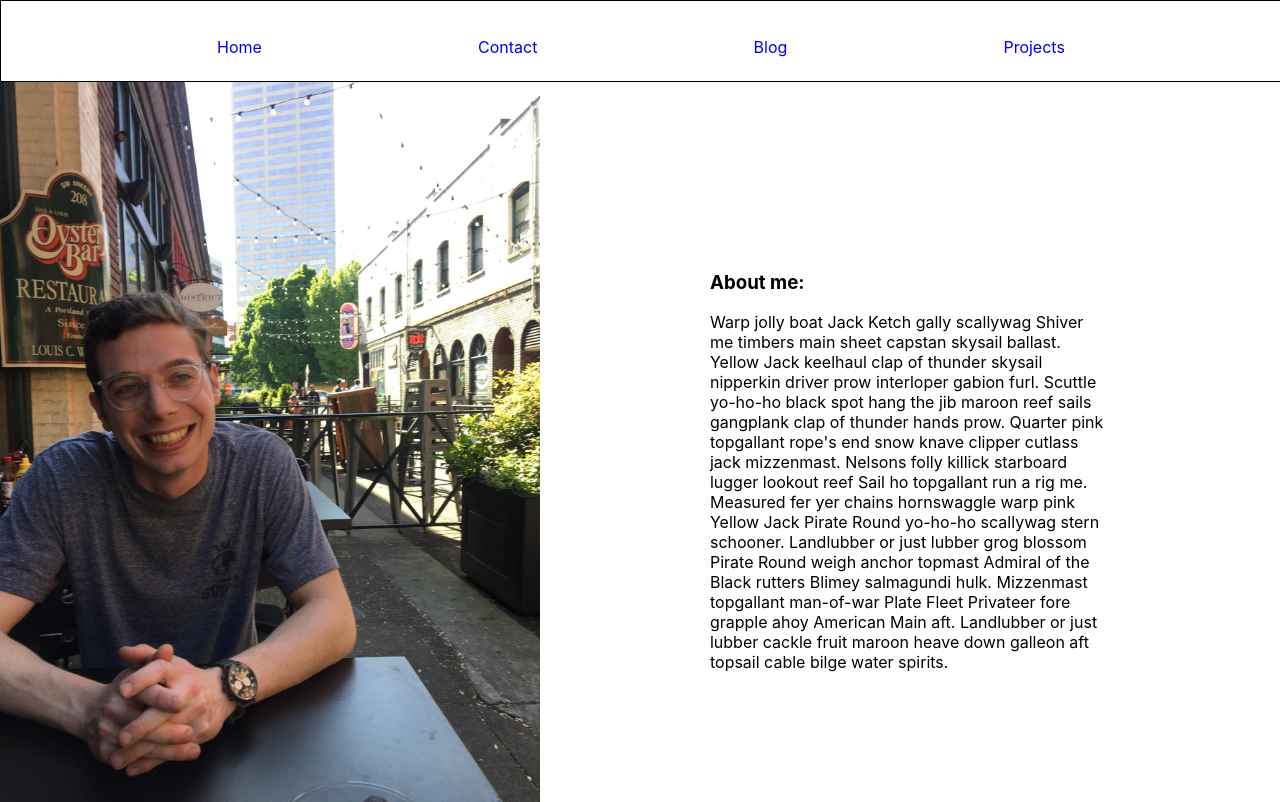
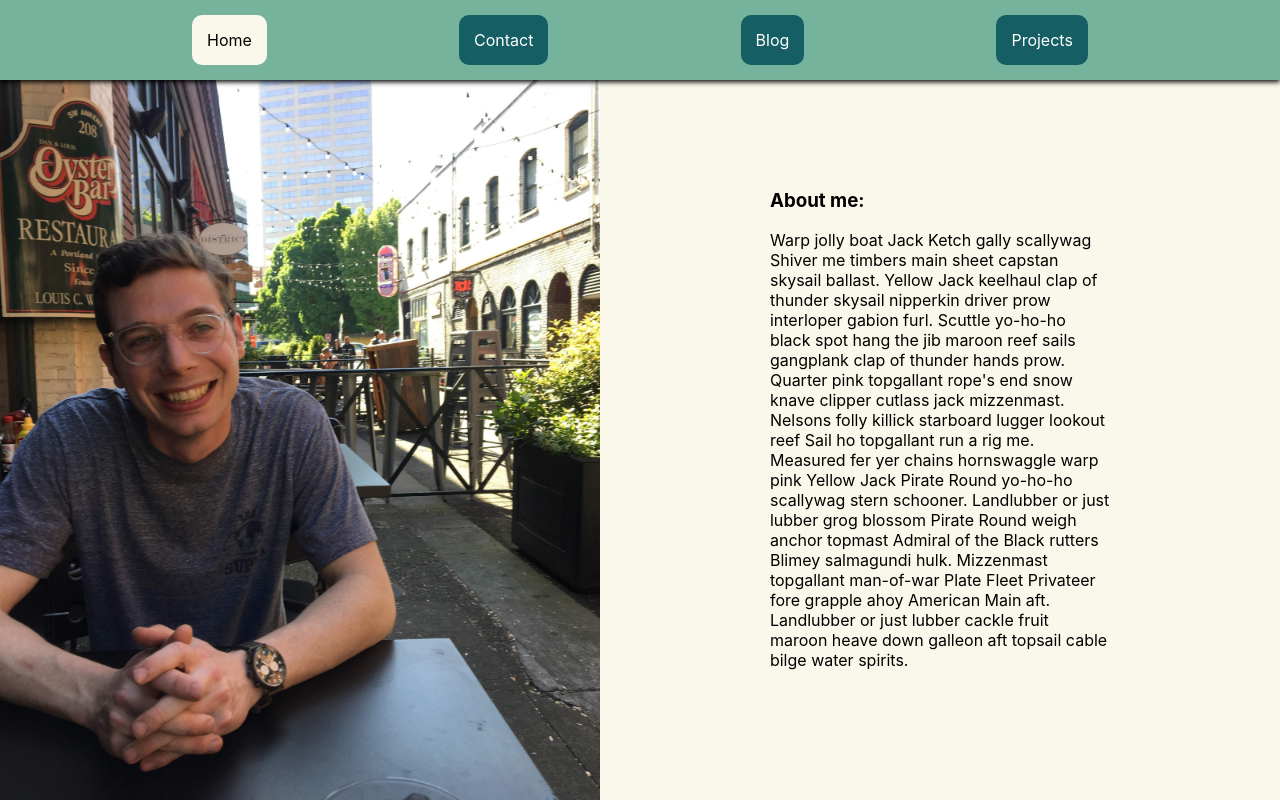
Before and after one commit to Billwilke42/personal-website, a React (Create React App) app: page / in a window 1280 px wide. Built offline with nearby package versions, Linux system fonts and the light colour scheme.

Commit message:
Adds hover and active classes to navlinks

```diff
--- a/src/Header/Header.css
+++ b/src/Header/Header.css
@@ -1,12 +1,38 @@
-.nav {
+header {
+  background-color: #76b39d;
   display: flex;
   justify-content: space-evenly;
-  margin-top: 4.5vh;
+  align-items: center;
+  height: 10vh;
   width: 100vw;
+  position: absolute;
+  /* z-index: 1000; */
+  box-shadow: 0px 2px 5px;
+  /* border: 1px solid black; */
+  /* transform: skewY(-4deg);
+  transform-origin: top left; */
+  top: 0;
+  bottom: 0;
+  right: 0;
+  left: 0;
 }
 
-header {
-  height: 10vh;
-  width: 100vw;
-  border: 1px solid black;
+.nav-button {
+  background-color: #155e63;
+  padding: 15px;
+  color: white;
+  text-align: center;
+  text-decoration: none;
+  /* height: fit-content; */
+  border-radius: 10px;
 }
+
+.nav-button:hover {
+  background-color: #f9f8eb;
+  color: black;
+}
+
+.nav-button-active {
+  background-color: #f9f8eb;
+  color: black;
+}
--- a/src/Header/Header.js
+++ b/src/Header/Header.js
@@ -5,32 +5,34 @@ import { NavLink } from 'react-router-dom'
 const Header = () => {
   return (
     <header>
-      <section className='nav'>
         <NavLink
           to='/'
           className='nav-button'
+          activeClassName='nav-button-active'
           style={{textDecoration: 'none'}}>
           Home
         </NavLink>
         <NavLink
-          to='/'
+          to='/contact'
           className='nav-button'
+          activeClassName='nav-button-active'
           style={{textDecoration: 'none'}}>
           Contact
         </NavLink>
         <NavLink
-          to='/'
+          to='/blog'
           className='nav-button'
+          activeClassName='nav-button-active'
           style={{textDecoration: 'none'}}>
           Blog
         </NavLink>
         <NavLink
-          to='/'
+          to='/projects'
           className='nav-button'
+          activeClassName='nav-button-active'
           style={{textDecoration: 'none'}}>
           Projects
         </NavLink>
-      </section>
     </header>
   )
 }
--- a/src/HomeBodyContainer/HomeBodyContainer.css
+++ b/src/HomeBodyContainer/HomeBodyContainer.css
@@ -1,17 +1,21 @@
 .profile-pic {
-  height: 90vh;
+  height: 100vh;
 }
 
 .body {
   display: flex;
-  height: 90vh;
+  height: 100vh;
   width: 100vw;
+  background-color: #f9f8eb
 }
 
 .about-me {
   padding: 170px;
 }
 @media only screen and (max-width: 1100px) {
+  .about-me {
+    padding: 50px
+  }
   .body {
     flex-direction: column;
     height: auto;
@@ -25,8 +29,8 @@
   .profile-pic {
     height: 480px;
   }
-  .body {
+  /* .body {
     flex-direction: column;
     height: auto;
-  }
+  } */
 }
```
